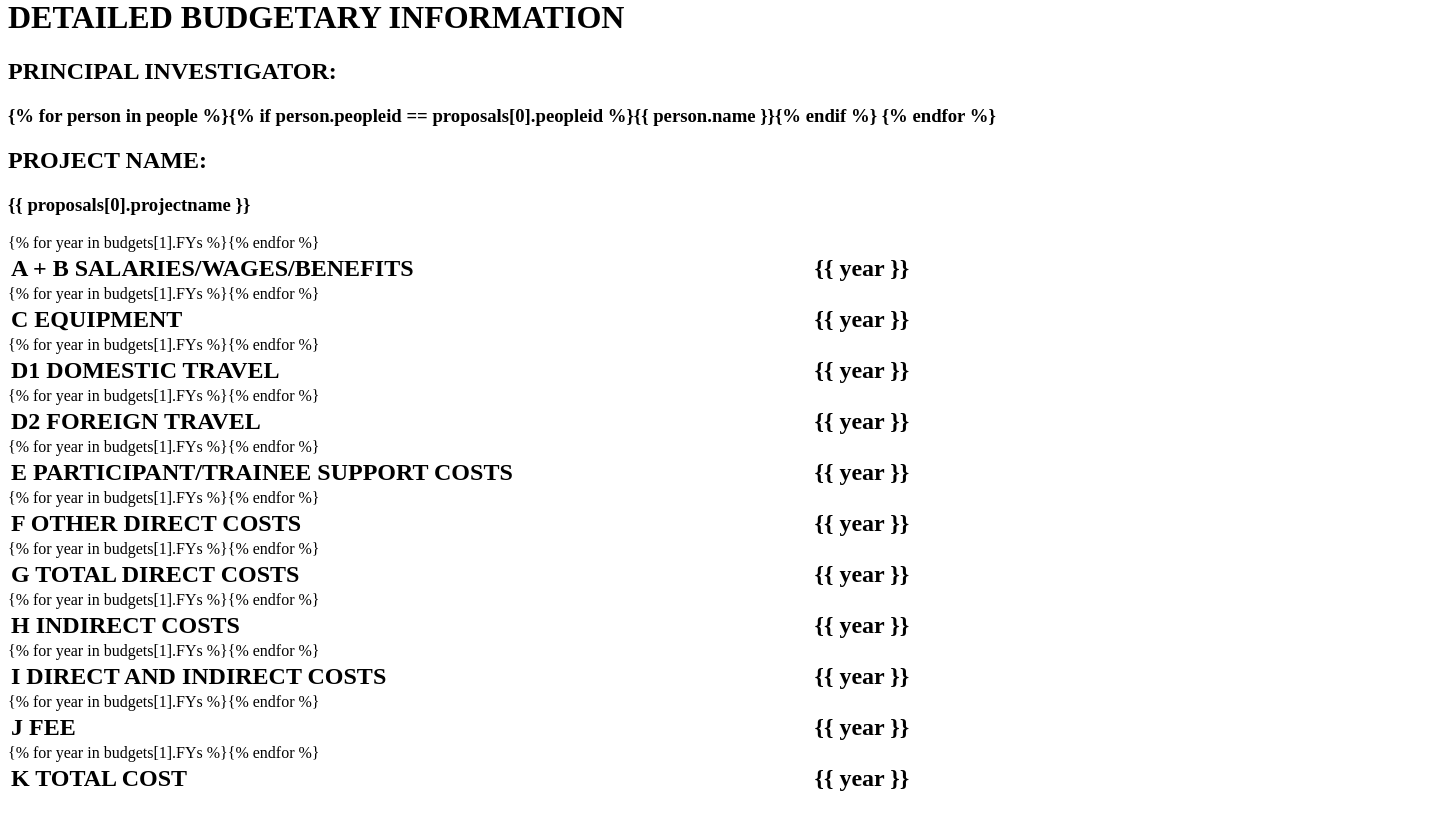
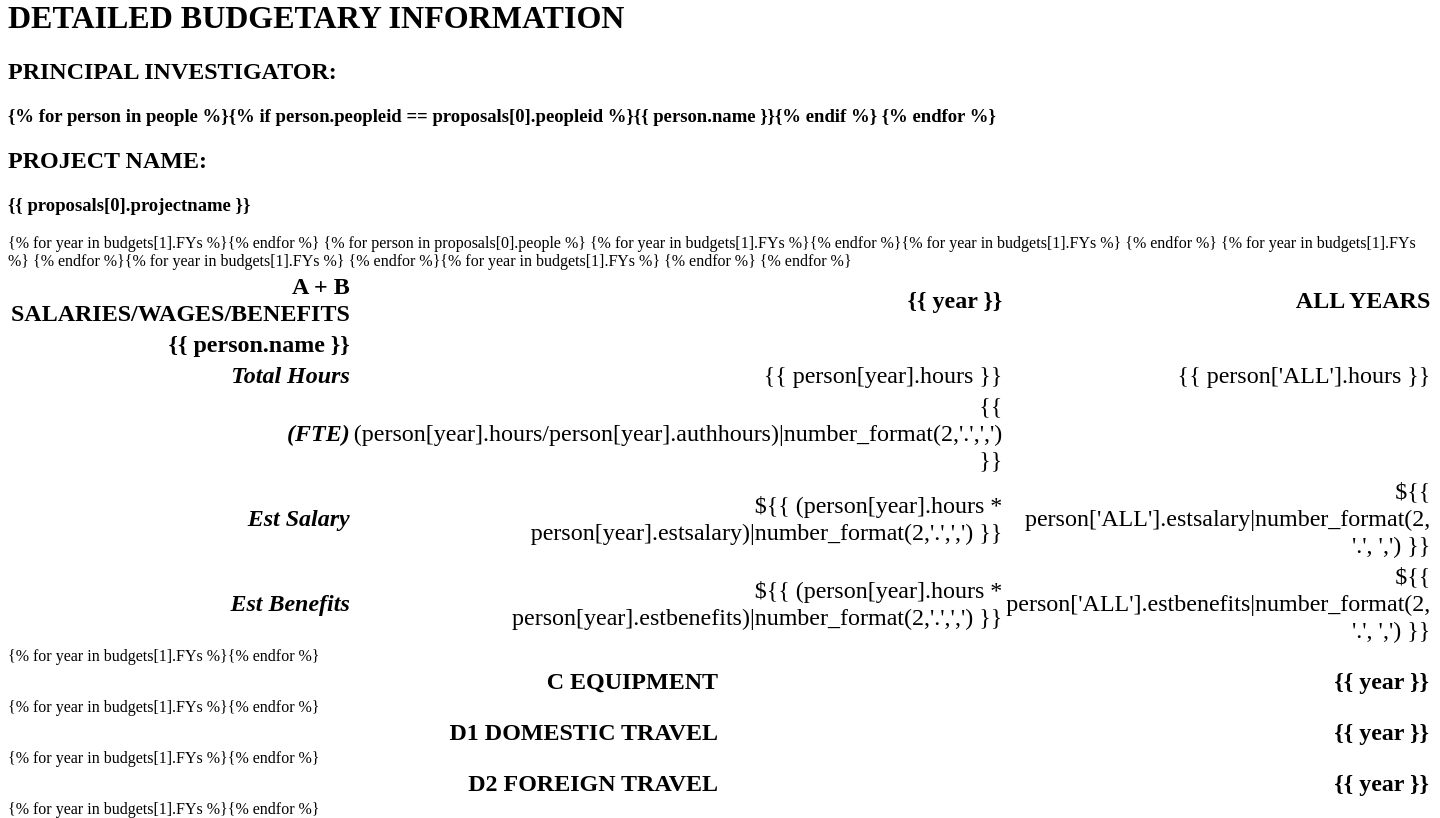
Before and after one commit to tthatcher95/Astro-Budget-Site, a PHP site: page /views/proposal-budget-details.html in a window 1440 px wide. Shown: the part 107-925 px from the top of the page. Before the commit the page ends 898 px from the top, so only its background shows below. Run offline with PHP 8.4, Linux system fonts and the light colour scheme; lists and menus that the app fills with data are empty.

Commit message:
More work on budget details reports
git-svn-id: http://subversion.wr.usgs.gov/repos/web/budget-proposals@7042 a6478e1e-ec95-11dc-b814-c3d4bc21ddcb

```diff
--- a/htdocs/css/budgetdetails.css
+++ b/htdocs/css/budgetdetails.css
@@ -4,4 +4,10 @@
 
 th {
   font-size: x-large;
+  text-align: right;
 }
+
+td {
+  font-size: x-large;
+  text-align: right;
+}
--- a/htdocs/views/proposal-budget-details.html
+++ b/htdocs/views/proposal-budget-details.html
@@ -17,47 +17,62 @@
           <h2>PROJECT NAME:</h2>
           <h3>{{ proposals[0].projectname }}</h3>
 
-          <table width=80%><tr><th align="left" width="50%">A + B SALARIES/WAGES/BENEFITS</th>
+          <table width=100%><tr><th align="left" width="50%">A + B SALARIES/WAGES/BENEFITS</th>
+          {% for year in budgets[1].FYs %}<th>{{ year }}</th>{% endfor %}<th>ALL YEARS</th></tr>
+          {% for person in proposals[0].people %}
+          <tr><th>{{ person.name }}</th>{% for year in budgets[1].FYs %}<td></td>{% endfor %}<td></td></tr>
+          <tr><th><i>Total Hours</i></th>{% for year in budgets[1].FYs %}
+            <td align="right">{{ person[year].hours }}</td>{% endfor %}
+            <td>{{ person['ALL'].hours }}</td></tr>
+          <tr><th><i>(FTE)</i></th>{% for year in budgets[1].FYs %}
+            <td align="right">{{ (person[year].hours/person[year].authhours)|number_format(2,'.',',') }}
+            </td>{% endfor %}<td></td></tr>
+          <tr><th><i>Est Salary</i></th>{% for year in budgets[1].FYs %}
+            <td align="right">${{ (person[year].hours * person[year].estsalary)|number_format(2,'.',',') }}
+            </td>{% endfor %}<td>${{ person['ALL'].estsalary|number_format(2, '.', ',') }}</tr>
+          <tr><th><i>Est Benefits</i></th>{% for year in budgets[1].FYs %}
+            <td align="right">${{ (person[year].hours * person[year].estbenefits)|number_format(2,'.',',') }}
+            </td>{% endfor %}<td>${{ person['ALL'].estbenefits|number_format(2, '.', ',') }}</tr>
+          {% endfor %}
+          </table>
+
+          <table width=100%><tr><th align="left" width="50%">C EQUIPMENT</th>
           {% for year in budgets[1].FYs %}<th>{{ year }}</th>{% endfor %}</tr>
           </table>
 
-          <table width=80%><tr><th align="left" width="50%">C EQUIPMENT</th>
+          <table width=100%><tr><th align="left" width="50%">D1 DOMESTIC TRAVEL</th>
           {% for year in budgets[1].FYs %}<th>{{ year }}</th>{% endfor %}</tr>
           </table>
 
-          <table width=80%><tr><th align="left" width="50%">D1 DOMESTIC TRAVEL</th>
+          <table width=100%><tr><th align="left" width="50%">D2 FOREIGN TRAVEL</th>
           {% for year in budgets[1].FYs %}<th>{{ year }}</th>{% endfor %}</tr>
           </table>
 
-          <table width=80%><tr><th align="left" width="50%">D2 FOREIGN TRAVEL</th>
+          <table width=100%><tr><th align="left" width="50%">E PARTICIPANT/TRAINEE SUPPORT COSTS</th>
           {% for year in budgets[1].FYs %}<th>{{ year }}</th>{% endfor %}</tr>
           </table>
 
-          <table width=80%><tr><th align="left" width="50%">E PARTICIPANT/TRAINEE SUPPORT COSTS</th>
+          <table width=100%><tr><th align="left" width="50%">F OTHER DIRECT COSTS</th>
           {% for year in budgets[1].FYs %}<th>{{ year }}</th>{% endfor %}</tr>
           </table>
 
-          <table width=80%><tr><th align="left" width="50%">F OTHER DIRECT COSTS</th>
+          <table width=100%><tr><th align="left" width="50%">G TOTAL DIRECT COSTS</th>
           {% for year in budgets[1].FYs %}<th>{{ year }}</th>{% endfor %}</tr>
           </table>
 
-          <table width=80%><tr><th align="left" width="50%">G TOTAL DIRECT COSTS</th>
+          <table width=100%><tr><th align="left" width="50%">H INDIRECT COSTS</th>
           {% for year in budgets[1].FYs %}<th>{{ year }}</th>{% endfor %}</tr>
           </table>
 
-          <table width=80%><tr><th align="left" width="50%">H INDIRECT COSTS</th>
+          <table width=100%><tr><th align="left" width="50%">I DIRECT AND INDIRECT COSTS</th>
           {% for year in budgets[1].FYs %}<th>{{ year }}</th>{% endfor %}</tr>
           </table>
 
-          <table width=80%><tr><th align="left" width="50%">I DIRECT AND INDIRECT COSTS</th>
+          <table width=100%><tr><th align="left" width="50%">J FEE</th>
           {% for year in budgets[1].FYs %}<th>{{ year }}</th>{% endfor %}</tr>
           </table>
 
-          <table width=80%><tr><th align="left" width="50%">J FEE</th>
-          {% for year in budgets[1].FYs %}<th>{{ year }}</th>{% endfor %}</tr>
-          </table>
-
-          <table width=80%><tr><th align="left" width="50%">K TOTAL COST</th>
+          <table width=100%><tr><th align="left" width="50%">K TOTAL COST</th>
           {% for year in budgets[1].FYs %}<th>{{ year }}</th>{% endfor %}</tr>
           </table>
         </div>
--- a/htdocs/views/proposal-list-ajax.json
+++ b/htdocs/views/proposal-list-ajax.json
@@ -1,5 +1,5 @@
 {"draw":0,"recordsTotal":{{ proposals|length }},"recordsFiltered":{{ proposals|length }},"data":[
 {% for proposal in proposals %}
-["<a href='index.php?view=proposal-edit&proposalid={{ proposal.proposalid }}'>{{ proposal.projectname }}</a>","{{ proposal.name }}", "{{ proposal.programname }}", "{{ statuscodes[proposal.status] }}", "{{ proposal.proposalnumber }}","{{ proposal.awardnumber }}", "{{ proposal.perfperiodstart }}", "{{ proposal.perfperiodend }}"]{% if loop.last != true %},{% endif %}
+["<a href='index.php?view=proposal-edit&proposalid={{ proposal.proposalid }}'>{{ proposal.projectname }}</a>", "<a href='index.php?view=proposal-budget-details&proposalid={{ proposal.proposalid }}'>Details</a>","{{ proposal.name }}", "{{ proposal.programname }}", "{{ statuscodes[proposal.status] }}", "{{ proposal.proposalnumber }}","{{ proposal.awardnumber }}", "{{ proposal.perfperiodstart }}", "{{ proposal.perfperiodend }}"]{% if loop.last != true %},{% endif %}
 {% endfor %}
 ]}
--- a/htdocs/views/proposals.html
+++ b/htdocs/views/proposals.html
@@ -52,7 +52,7 @@
 
          <a href='javascript:void(0)' onClick="editProjectDialog()" id='newProjectButton'>New</a><p/>
         <table id="proposalsTable" class="display" cellspacing="0" width="100%">
-          <thead><tr><th>Proposal</th><th>PI</th><th>Program</th><th>Status</th><th>Proposal #</th><th>Award #</th><th>Start</th><th>End</th></tr></thead>
+          <thead><tr><th>Proposal</th><th>Reports</th><th>PI</th><th>Program</th><th>Status</th><th>Proposal #</th><th>Award #</th><th>Start</th><th>End</th></tr></thead>
         </table>
       </div>
 
```
Also changed, not shown: htdocs/index.php (+38 -11 lines).
